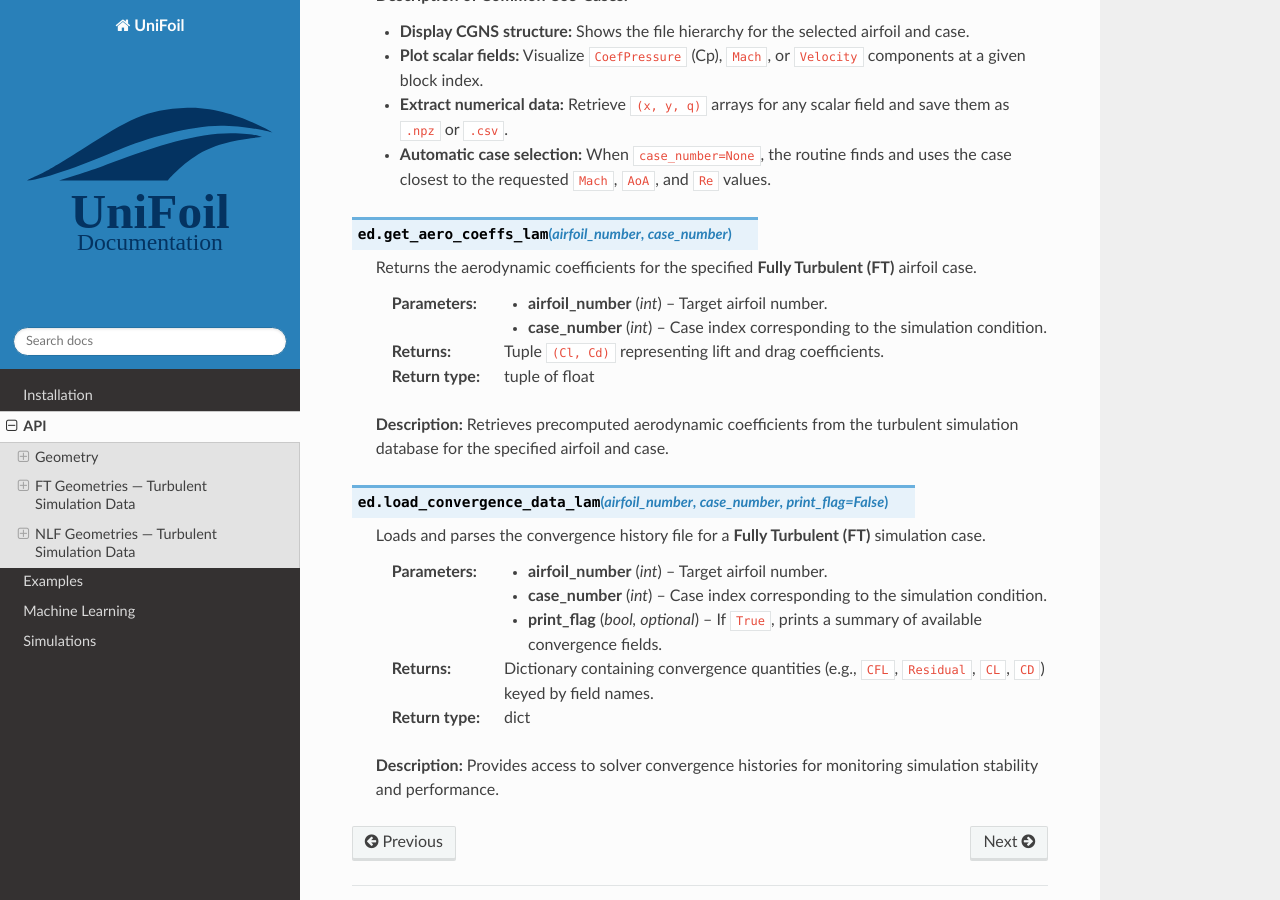
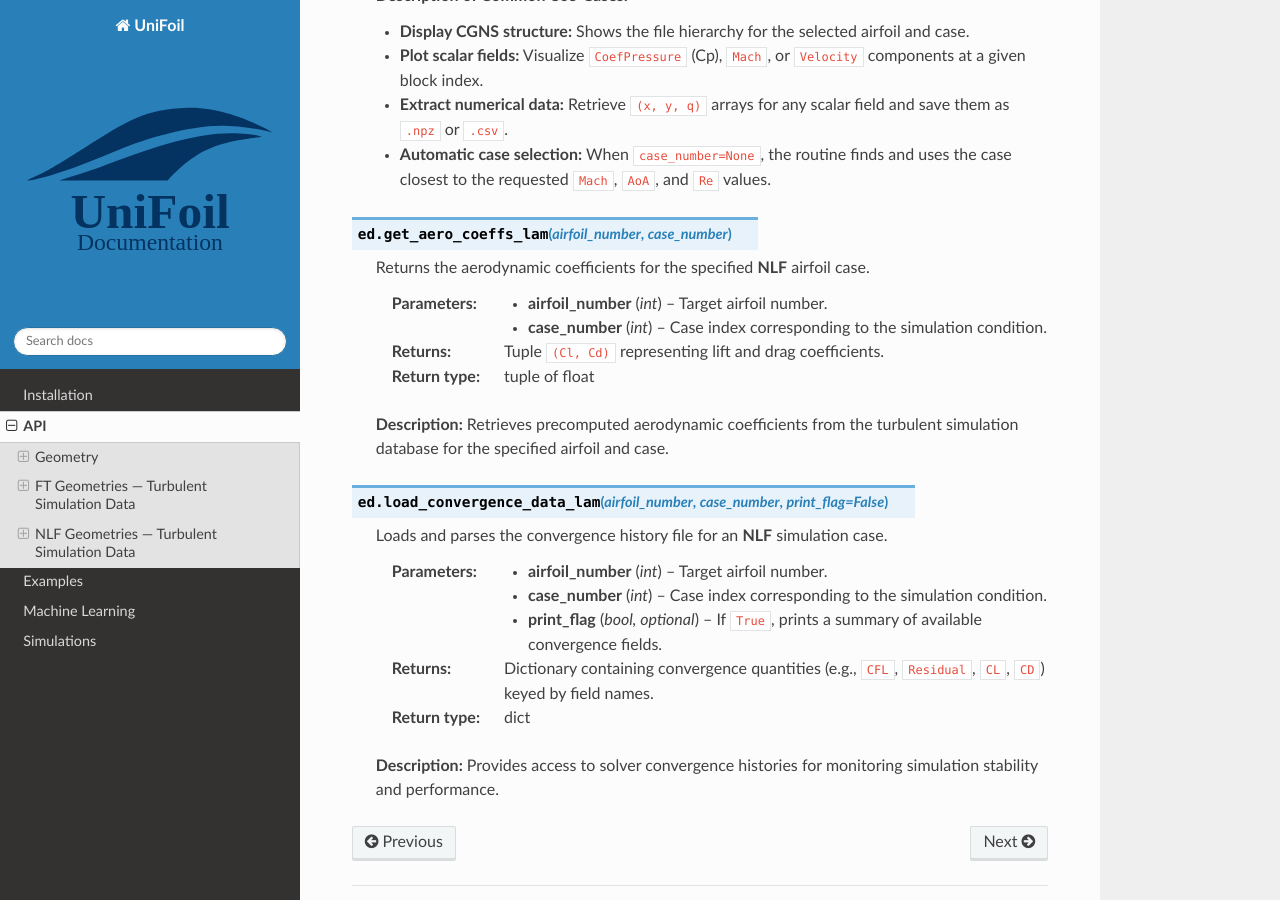
Before and after one commit to BenjaminMelanson/unifoilDocs, a Sphinx documentation site: the page built from docs/source/api.rst, in a window 1280 px wide and 900 px high, scrolled down 4591 px. Built offline with Sphinx 7.4.7 and the Read the Docs theme 3.1.0, drawn with Linux system fonts in a browser that asks for light colours.

Commit message:
Update api.rst

```diff
--- a/docs/source/api.rst
+++ b/docs/source/api.rst
@@ -224,7 +224,7 @@ All operations under this section are handled through the method :py:meth:`Extra
 
 .. py:method:: ed.get_aero_coeffs_lam(airfoil_number, case_number)
 
-   Returns the aerodynamic coefficients for the specified **Fully Turbulent (FT)** airfoil case.
+   Returns the aerodynamic coefficients for the specified **NLF** airfoil case.
 
    :param airfoil_number: Target airfoil number.
    :type airfoil_number: int
@@ -239,7 +239,7 @@ All operations under this section are handled through the method :py:meth:`Extra
 
 .. py:method:: ed.load_convergence_data_lam(airfoil_number, case_number, print_flag=False)
 
-   Loads and parses the convergence history file for a **Fully Turbulent (FT)** simulation case.
+   Loads and parses the convergence history file for an **NLF** simulation case.
 
    :param airfoil_number: Target airfoil number.
    :type airfoil_number: int
```
